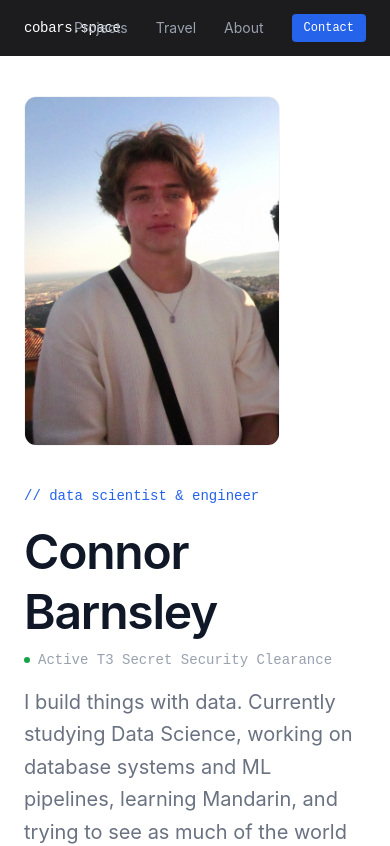
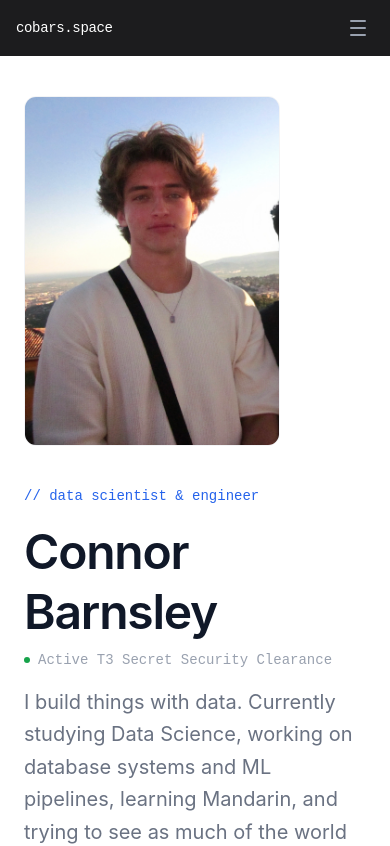
Before and after one commit to ConnorBar/website, a Next.js app: page / in a window 390 px wide. Shown: the top 846 px of the page. Built offline with nearby package versions, Linux system fonts and the light colour scheme.

Commit message:
nav bar fix

```diff
--- a/app/layout.tsx
+++ b/app/layout.tsx
@@ -1,8 +1,8 @@
 import type { Metadata } from "next";
 import { Analytics } from "@vercel/analytics/next"
 import { SpeedInsights } from "@vercel/speed-insights/next"
-import Link from "next/link";
 import { NowPlaying } from "@/components/NowPlaying";
+import { Nav } from "@/components/Nav"
 import "./globals.css";
 
 export const metadata: Metadata = {
@@ -38,54 +38,6 @@ export default function RootLayout({
   );
 }
 
-function Nav() {
-  const links = [
-    { href: "/projects", label: "Projects" },
-    { href: "/travel", label: "Travel" },
-    { href: "/about", label: "About" },
-  ];
-
-  return (
-    <header
-      style={{ backgroundColor: "var(--nav-bg)" }}
-      className="sticky top-0 z-50"
-    >
-      <div className="max-w-5xl mx-auto px-6 h-14 grid grid-cols-3 items-center">
-        <Link
-          href="/"
-          className="mono text-white text-sm font-medium tracking-tight hover:opacity-80 transition-opacity"
-        >
-          cobars.space
-        </Link>
-        <div className="flex justify-center">
-          <NowPlaying />
-        </div>
-        <nav className="flex items-center gap-7 justify-end">
-          {links.map((l) => (
-            <Link
-              key={l.href}
-              href={l.href}
-              className="text-sm text-gray-400 hover:text-white transition-colors"
-            >
-              {l.label}
-            </Link>
-          ))}
-          <a
-            href="mailto:ctbarnsley@icloud.com"
-            className="mono text-xs px-3 py-1.5 rounded"
-            style={{
-              backgroundColor: "var(--accent)",
-              color: "#fff",
-            }}
-          >
-            Contact
-          </a>
-        </nav>
-      </div>
-    </header>
-  );
-}
-
 function Footer() {
   return (
     <footer className="border-t border-gray-100 mt-auto">
--- /dev/null
+++ b/components/Nav.tsx
@@ -0,0 +1,120 @@
+"use client";
+
+import { useState, useRef, useEffect } from "react";
+import Link from "next/link";
+import { NowPlaying } from "@/components/NowPlaying";
+
+const links = [
+  { href: "/projects", label: "Projects" },
+  { href: "/travel", label: "Travel" },
+  { href: "/about", label: "About" },
+];
+
+export function Nav() {
+  const [menuOpen, setMenuOpen] = useState(false);
+  const menuRef = useRef<HTMLDivElement>(null);
+
+  useEffect(() => {
+    function handleClick(e: MouseEvent) {
+      if (menuRef.current && !menuRef.current.contains(e.target as Node)) {
+        setMenuOpen(false);
+      }
+    }
+    document.addEventListener("mousedown", handleClick);
+    return () => document.removeEventListener("mousedown", handleClick);
+  }, []);
+
+  return (
+    <header style={{ backgroundColor: "var(--nav-bg)" }} className="sticky top-0 z-50">
+      {/* Desktop */}
+      <div className="hidden sm:grid max-w-5xl mx-auto px-6 h-14 grid-cols-3 items-center">
+        <Link
+          href="/"
+          className="mono text-white text-sm font-medium tracking-tight hover:opacity-80 transition-opacity"
+        >
+          cobars.space
+        </Link>
+        <div className="flex justify-center">
+          <NowPlaying />
+        </div>
+        <nav className="flex items-center gap-7 justify-end">
+          {links.map((l) => (
+            <Link
+              key={l.href}
+              href={l.href}
+              className="text-sm text-gray-400 hover:text-white transition-colors"
+            >
+              {l.label}
+            </Link>
+          ))}
+          <a
+            href="mailto:ctbarnsley@icloud.com"
+            className="mono text-xs px-3 py-1.5 rounded"
+            style={{ backgroundColor: "var(--accent)", color: "#fff" }}
+          >
+            Contact
+          </a>
+        </nav>
+      </div>
+
+      {/* Mobile */}
+      <div className="sm:hidden" ref={menuRef}>
+        <div className="px-4 h-14 flex items-center justify-between gap-2">
+          <Link
+            href="/"
+            className="mono text-white text-sm font-medium tracking-tight hover:opacity-80 transition-opacity shrink-0"
+          >
+            cobars.space
+          </Link>
+          <div className="flex-1 flex justify-center min-w-0">
+            <NowPlaying />
+          </div>
+          <button
+            onClick={() => setMenuOpen((o) => !o)}
+            className="shrink-0 w-8 h-8 flex flex-col items-center justify-center gap-[5px] rounded hover:bg-white/10 transition-colors"
+            aria-label="Toggle menu"
+          >
+            <span
+              className="block w-4 h-[2px] bg-gray-400 rounded transition-all duration-200"
+              style={menuOpen ? { transform: "translateY(7px) rotate(45deg)" } : {}}
+            />
+            <span
+              className="block w-4 h-[2px] bg-gray-400 rounded transition-all duration-200"
+              style={menuOpen ? { opacity: 0 } : {}}
+            />
+            <span
+              className="block w-4 h-[2px] bg-gray-400 rounded transition-all duration-200"
+              style={menuOpen ? { transform: "translateY(-7px) rotate(-45deg)" } : {}}
+            />
+          </button>
+        </div>
+
+        {menuOpen && (
+          <nav
+            className="border-t border-white/10 px-4 py-3 flex flex-col gap-1"
+            style={{ backgroundColor: "var(--nav-bg)" }}
+          >
+            {links.map((l) => (
+              <Link
+                key={l.href}
+                href={l.href}
+                onClick={() => setMenuOpen(false)}
+                className="text-sm text-gray-400 hover:text-white transition-colors py-2 px-2 rounded hover:bg-white/5"
+              >
+                {l.label}
+              </Link>
+            ))}
+            <a
+              href="mailto:ctbarnsley@icloud.com"
+              onClick={() => setMenuOpen(false)}
+              className="mono text-xs px-3 py-2 rounded mt-1 text-center"
+              style={{ backgroundColor: "var(--accent)", color: "#fff" }}
+            >
+              Contact
+            </a>
+          </nav>
+        )}
+      </div>
+    </header>
+  );
+}
```
